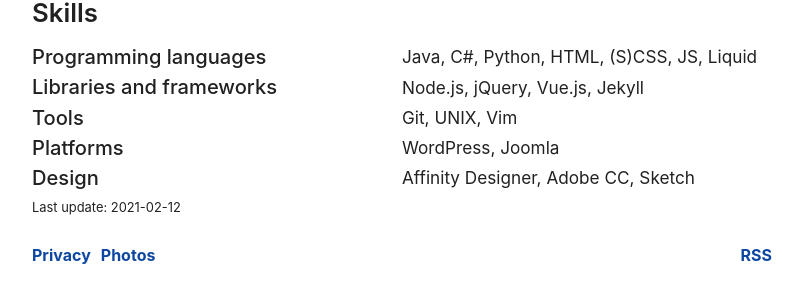
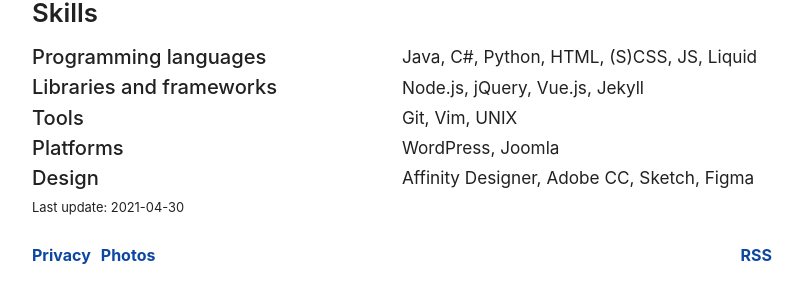
Before and after one commit to timharek/timharek.no, a Jekyll site: the page built from pages/resume.html, in a window 1280 px wide. Shown: the part 1983-2284 px from the top of the page, without its empty margins (238-1041 px from the left). Built offline with Jekyll 4.4.1, drawn with Linux system fonts in a browser that asks for light colours.

Commit message:
Updated resume
Added Figma

Signed-off-by: Tim Hårek Andreassen <tim@harek.dev>

```diff
--- a/_data/resume.yml
+++ b/_data/resume.yml
@@ -1,4 +1,4 @@
-last_update: 2021-02-12
+last_update: 2021-04-30
 name: Tim Hårek Andreassen
 tldr:
   I'm a developer from the west coast of Norway. I care about creating solutions that respects people, in terms of privacy, security and user experience. Presently I'm finishing my last semester of my
@@ -102,8 +102,8 @@ skills:
   - name: Tools
     list:
       - Git
+      - Vim
       - UNIX
-      - Vim
   - name: Platforms
     list:
       - WordPress
@@ -113,3 +113,4 @@ skills:
       - Affinity Designer
       - Adobe CC
       - Sketch
+      - Figma
```
